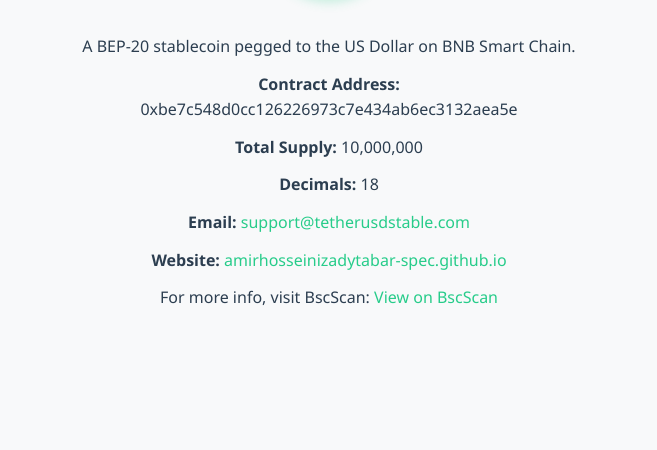
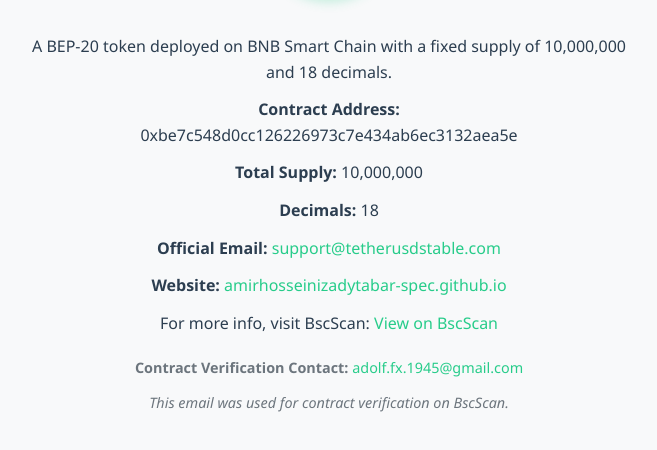
Before and after one commit to amirhosseinizadytabar-spec/amirhosseinizadytabar-spec.github.io, a plain HTML site: page index.html in a window 1280 px wide. Shown: the part 272-722 px from the top of the page, without its empty margins (311-968 px from the left). Drawn offline with Linux system fonts and the light colour scheme.

Commit message:
Update index.html

```diff
--- a/index.html
+++ b/index.html
@@ -25,19 +25,25 @@
         a { color: #27cc8a; text-decoration: none; font-weight: 500; }
         a:hover { text-decoration: underline; }
         .container { max-width: 600px; margin: 0 auto; }
+        .contact { font-size: 0.9em; color: #6c757d; margin-top: 20px; }
     </style>
 </head>
 <body>
     <div class="container">
         <h1>Tether USD Stable</h1>
         <img src="logo.png" alt="Tether USD Stable Logo" class="logo">
-        <p>A BEP-20 stablecoin pegged to the US Dollar on BNB Smart Chain.</p>
+        <p>A BEP-20 token deployed on BNB Smart Chain with a fixed supply of 10,000,000 and 18 decimals.</p>
         <p><strong>Contract Address:</strong><br>0xbe7c548d0cc126226973c7e434ab6ec3132aea5e</p>
         <p><strong>Total Supply:</strong> 10,000,000</p>
         <p><strong>Decimals:</strong> 18</p>
-        <p><strong>Email:</strong> <a href="mailto:support@tetherusdstable.com">support@tetherusdstable.com</a></p>
+        <p><strong>Official Email:</strong> <a href="mailto:support@tetherusdstable.com">support@tetherusdstable.com</a></p>
         <p><strong>Website:</strong> <a href="https://amirhosseinizadytabar-spec.github.io/" target="_blank">amirhosseinizadytabar-spec.github.io</a></p>
         <p>For more info, visit BscScan: <a href="https://bscscan.com/token/0xbe7c548d0cc126226973c7e434ab6ec3132aea5e" target="_blank">View on BscScan</a></p>
+
+        <div class="contact">
+            <p><strong>Contract Verification Contact:</strong> <a href="mailto:adolf.fx.1945@gmail.com">adolf.fx.1945@gmail.com</a></p>
+            <p><em>This email was used for contract verification on BscScan.</em></p>
+        </div>
     </div>
 </body>
 </html>
```
